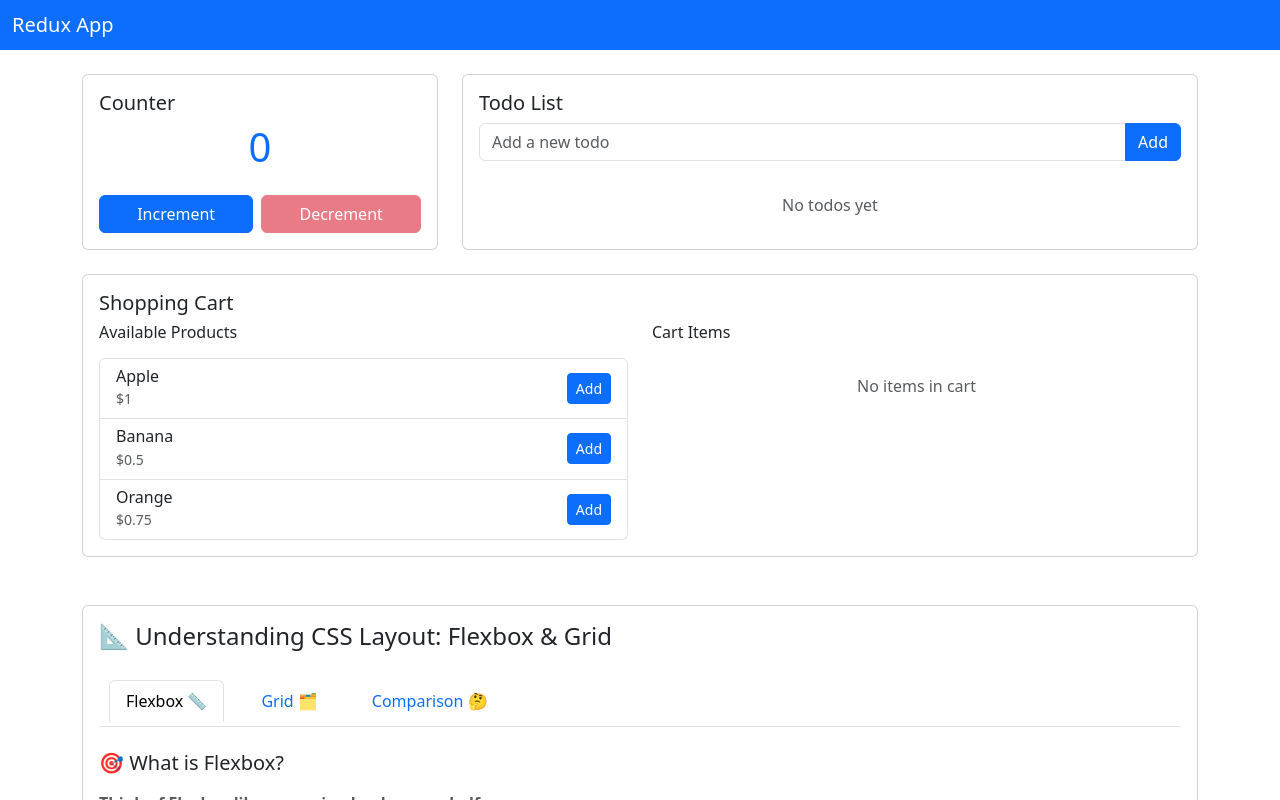
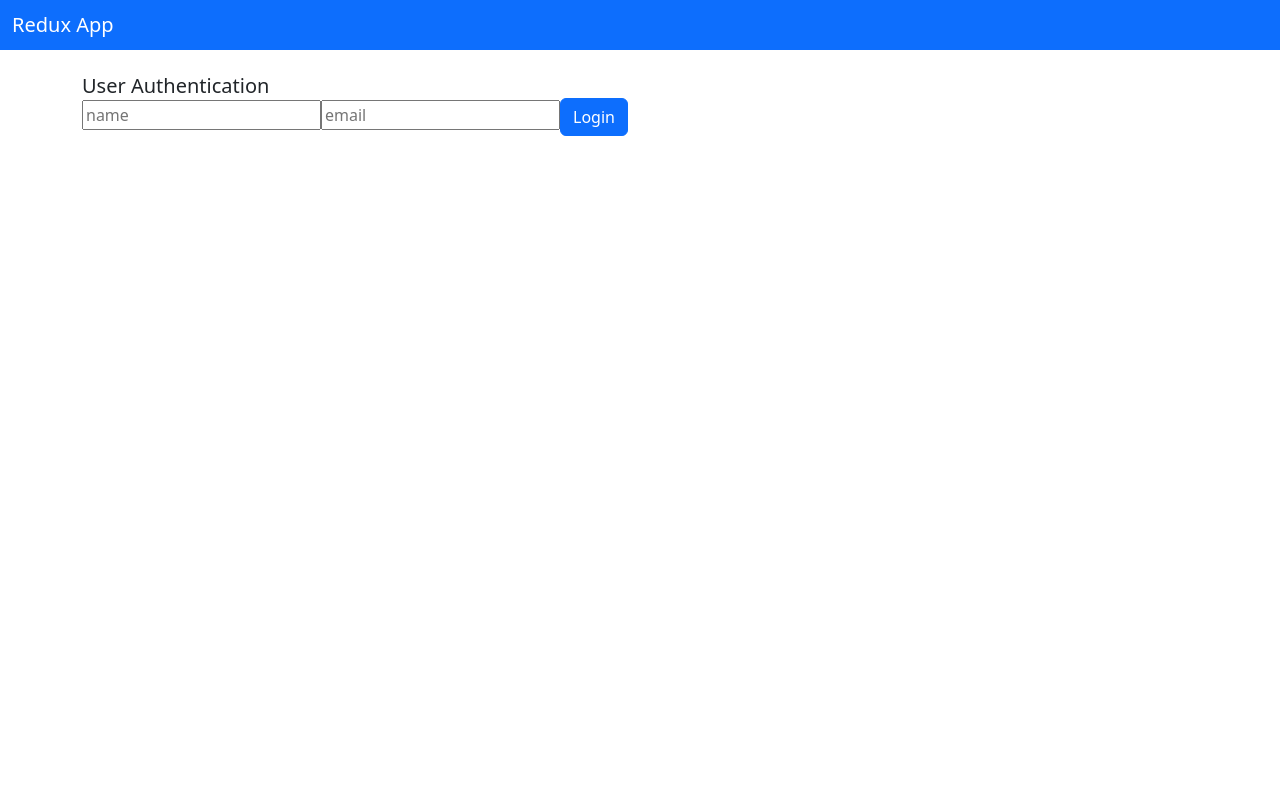
Before and after one commit to surya489/react-redux, a React (Create React App) app: page / in a window 1280 px wide. Shown: the top 800 px of the page. Built offline with nearby package versions, Linux system fonts and the light colour scheme.

Commit message:
feat : user logged in & logged out handled using redux

```diff
--- a/src/App.js
+++ b/src/App.js
@@ -1,17 +1,42 @@
-import React from "react";
+import React, { useEffect, useState } from "react";
+import { useDispatch, useSelector } from "react-redux";
 import Counter from "./components/Counter";
 import Todo from "./components/Todo";
 import Cart from "./components/Cart";
 import CSSConcepts from "./components/CSSConcepts";
+import User from "./components/User";
+import { logout } from "./redux/action";
 
 function App() {
+
+  const user = useSelector(state => state.user);
+  const dispatch = useDispatch();
+
+  const [isLoggedIn, setIsLoggedIn] = useState(false);
+
+  useEffect(() => {
+    console.log("User state updated:", user);
+    if (user && user.length > 0) {
+      setIsLoggedIn(true);
+    }
+  }, [user]);
+
+  const handleLogout = () => {
+    dispatch(logout());
+    setIsLoggedIn(false);
+  }
+
   return (
     <div className="App">
       <nav className="navbar navbar-dark bg-primary mb-4">
         <div className="container-fluid">
           <span className="navbar-brand mb-0 h1">Redux App</span>
+          {isLoggedIn && (
+            <span className="navbar-text cursor-pointer" onClick={handleLogout}>Logout</span>
+          )}
         </div>
       </nav>
+      {isLoggedIn ? (
         <div className="container">
           <div className="row g-4">
             <div className="col-md-4">
@@ -32,6 +57,15 @@ function App() {
             </div>
           </div>
         </div>
+      ) : (
+        <div className="container">
+          <div className="row mt-4">
+            <div className="col-12">
+              <User />
+            </div>
+          </div>
+        </div>
+      )}
     </div>
   )
 };
--- /dev/null
+++ b/src/components/User.jsx
@@ -0,0 +1,75 @@
+import React, { useState } from "react";
+import { useDispatch, useSelector } from "react-redux";
+import { login, logout } from "../redux/action";
+import Button from "./Button";
+
+const User = () => {
+
+    const [name, setName] = useState('');
+    const [email, setEmail] = useState('');
+    const user = useSelector(state => state.user);
+    const dispatch = useDispatch();
+
+    // Source - https://stackoverflow.com/a/1349426
+// Posted by csharptest.net, modified by community. See post 'Timeline' for change history
+// Retrieved 2026-04-18, License - CC BY-SA 4.0
+
+function makeid(length) {
+    var result           = '';
+    var characters       = 'ABCDEFGHIJKLMNOPQRSTUVWXYZabcdefghijklmnopqrstuvwxyz0123456789';
+    var charactersLength = characters.length;
+    for ( var i = 0; i < length; i++ ) {
+        result += characters.charAt(Math.floor(Math.random() * charactersLength));
+    }
+    return result;
+}
+
+    const handleLogin = () => {
+        const token = makeid(10);
+        dispatch(login({
+            name,
+            email,
+            token
+        }));
+    };
+
+    return (
+        <div className="">
+            <h5 className="card-title">User Authentication</h5>
+            <div className="">
+                <input
+                    type="text"
+                    placeholder="name"
+                    value={name}
+                    id="name"
+                    onChange={(e) => setName(e.target.value)}
+                />
+                <input
+                    type="text"
+                    placeholder="email"
+                    value={email}
+                    id="email"
+                    onChange={(e) => setEmail(e.target.value)}
+                />
+                <Button
+                    children="Login"
+                    customClass=""
+                    onClick={handleLogin}
+                />
+            </div>
+            {user.map((u) => (
+                <div key={u.id} className="card mt-3">
+                    <div className="card-body">
+                        <>{u.id}</>
+                        <h5 className="card-title">{u.name}</h5>
+                        <p className="card-text">{u.email}</p>
+                    </div>
+                </div>
+            ))}
+
+        </div>
+    )
+
+};
+
+export default User;
--- a/src/index.css
+++ b/src/index.css
@@ -18,3 +18,7 @@ button {
   font-size: 16px;
   cursor: pointer;
 }
+
+.cursor-pointer {
+  cursor: pointer;
+}
--- a/src/redux/action.js
+++ b/src/redux/action.js
@@ -1,6 +1,20 @@
 // Action creators are functions that return action objects.
 
-import { INCREMENT, DECREMENT, ADD_TODO, TOGGLE_TODO, DELETE_TODO, ADD_TO_CART, REMOVE_FROM_CART, UPDATE_QUANTITY, FETCH_PRODUCTS_REQUEST, FETCH_PRODUCTS_SUCCESS, FETCH_PRODUCTS_FAILURE } from "./actionTypes";
+import {
+    INCREMENT,
+    DECREMENT,
+    ADD_TODO,
+    TOGGLE_TODO,
+    DELETE_TODO,
+    ADD_TO_CART,
+    REMOVE_FROM_CART,
+    UPDATE_QUANTITY,
+    FETCH_PRODUCTS_REQUEST,
+    FETCH_PRODUCTS_SUCCESS,
+    FETCH_PRODUCTS_FAILURE,
+    LOGIN,
+    LOGOUT
+} from "./actionTypes";
 
 export const increment = () => ({
     type: INCREMENT
@@ -71,3 +85,16 @@ export const fetchProducts = () => {
         }, 1000); // Simulate 1 second delay
     };
 };
+
+export const login = (user) => ({
+    type: LOGIN,
+    payload: {
+        name: user.name,
+        email: user.email,
+        token: user.token
+    }
+});
+
+export const logout = () => ({
+    type: LOGOUT
+});
--- a/src/redux/actionTypes.js
+++ b/src/redux/actionTypes.js
@@ -20,3 +20,11 @@ export const UPDATE_QUANTITY = "UPDATE_QUANTITY";
 export const FETCH_PRODUCTS_REQUEST = "FETCH_PRODUCTS_REQUEST";
 export const FETCH_PRODUCTS_SUCCESS = "FETCH_PRODUCTS_SUCCESS";
 export const FETCH_PRODUCTS_FAILURE = "FETCH_PRODUCTS_FAILURE";
+
+// Login & Logout Action Types
+
+// export const LOGIN_REQUEST = "LOGIN_REQUEST";
+// export const LOGIN_SUCCESS = "LOGIN_SUCCESS";
+// export const LOGIN_FAILURE = "LOGIN_FAILURE";
+export const LOGIN = "LOGIN";
+export const LOGOUT = "LOGOUT";
--- a/src/redux/reducer.js
+++ b/src/redux/reducer.js
@@ -1,6 +1,20 @@
 //Reducers specify how the application's state changes in response to actions. The reducer function receives the current state and action, and returns the updated state.
 
-import { INCREMENT, DECREMENT, ADD_TODO, TOGGLE_TODO, DELETE_TODO, ADD_TO_CART, REMOVE_FROM_CART, UPDATE_QUANTITY, FETCH_PRODUCTS_REQUEST, FETCH_PRODUCTS_SUCCESS, FETCH_PRODUCTS_FAILURE } from "./actionTypes";
+import {
+    INCREMENT,
+    DECREMENT,
+    ADD_TODO,
+    TOGGLE_TODO,
+    DELETE_TODO,
+    ADD_TO_CART,
+    REMOVE_FROM_CART,
+    UPDATE_QUANTITY,
+    FETCH_PRODUCTS_REQUEST,
+    FETCH_PRODUCTS_SUCCESS,
+    FETCH_PRODUCTS_FAILURE,
+    LOGIN,
+    LOGOUT
+} from "./actionTypes";
 
 const initialState = {
     count: 0,
@@ -8,7 +22,8 @@ const initialState = {
     cart: [],
     products: [],
     loading: false,
-    error: null
+    error: null,
+    user: []
 };
 
 const counterReducer = (state = initialState, action) => {
@@ -86,6 +101,25 @@ const counterReducer = (state = initialState, action) => {
                 loading: false,
                 error: action.payload
             };
+        case LOGIN:
+            return {
+                ...state,
+                user: [
+                    ...state.user,
+                    {
+                        id: Date.now(),
+                        name: action.payload.name,
+                        email: action.payload.email,
+                        token: action.payload.token,
+                        isLoggedIn: true
+                    }
+                ]
+            };
+            case LOGOUT:
+            return {
+                ...state,
+                user: []
+            };
         default:
             return state;
     }
```
Lines whose indentation alone changed are shown as unchanged.
